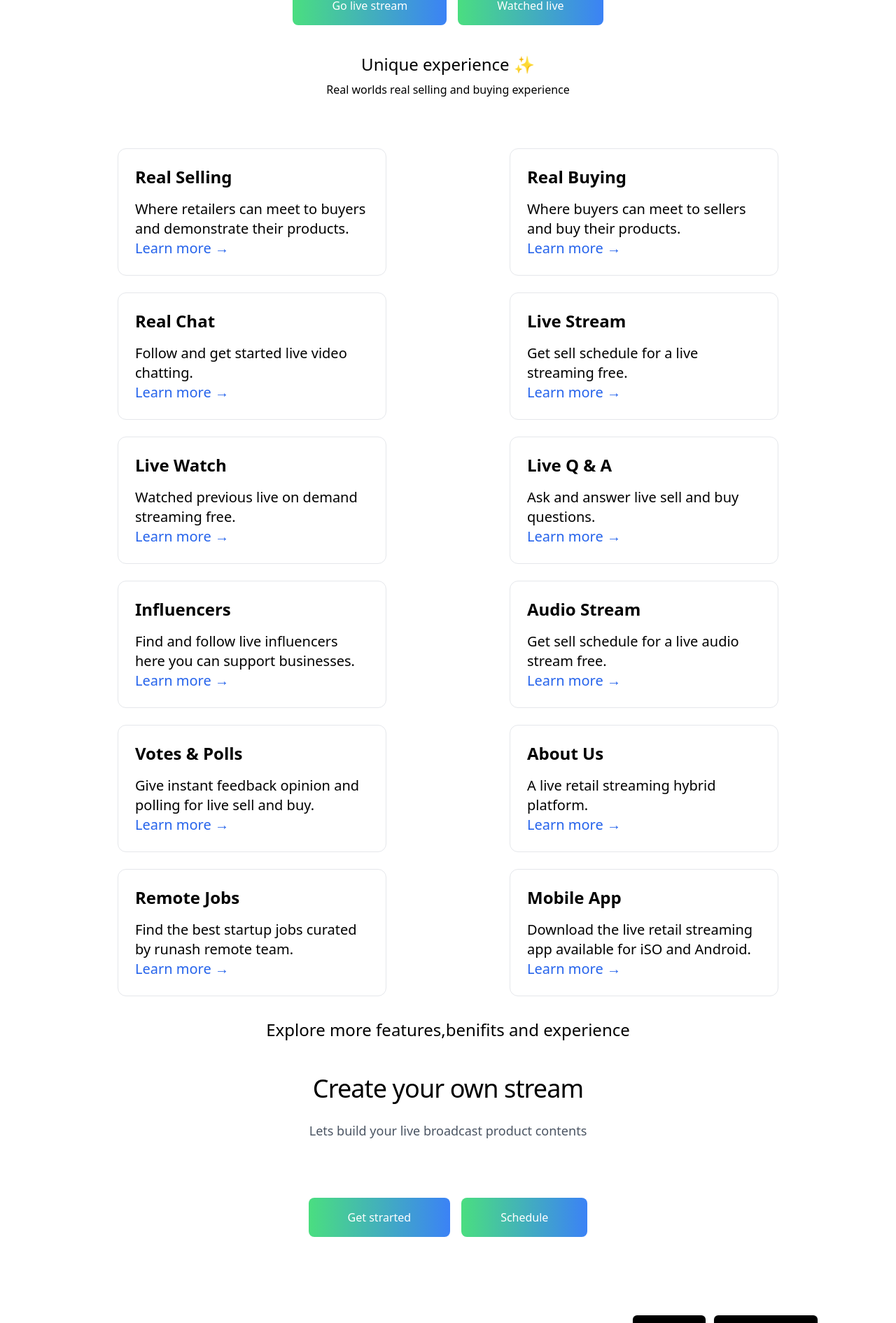
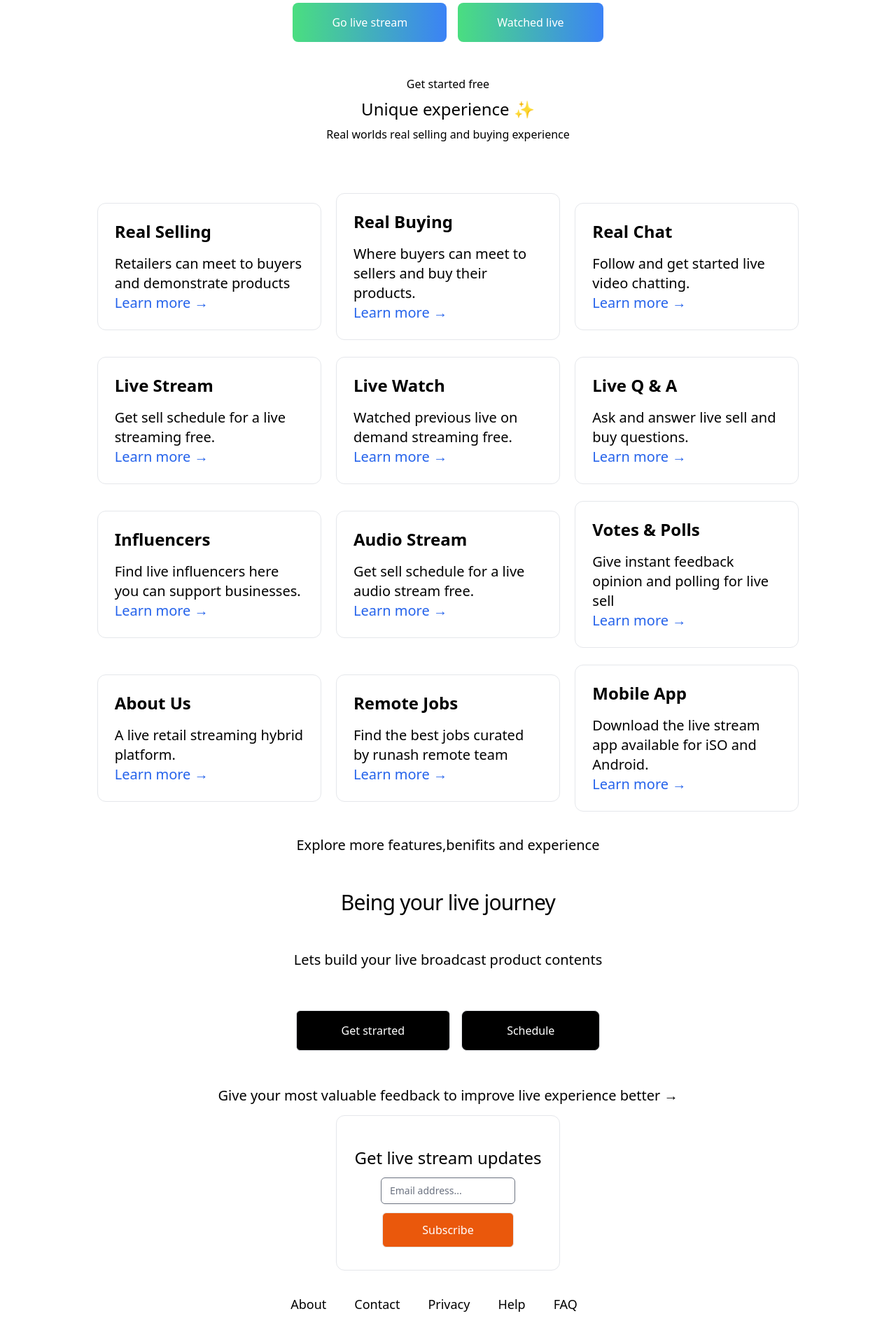
Before and after one commit to Vaibhavmurmu/nextjs13, a Next.js app: page / in a window 1280 px wide. Shown: the part 534-2425 px from the top of the page at 70% size. Built offline with nearby package versions, Linux system fonts and the light colour scheme.

Commit message:
Change to be committed

```diff
--- a/pages/index.js
+++ b/pages/index.js
@@ -15,21 +15,24 @@ export default function Index() {
       <main className="mt-16 flex w-full flex-1 flex-col items-center justify-centre px-20 text-center ">
         <card className="mt-14 w-100 rounded-xl border bg-white/40 backdrop-blur-md p-3 text-left hover:text-blue-600 focus:text-blue-600">
           <badage className="text-1xl font-normal mt-2">
-            <p className="text-1xl font-normal"><button className='bg-blue-600 text-white font-n py-1 px-3 rounded mt-0'>New</button> Introducing next generation and future of retail &rarr;</p>
+            <p className="text-1xl w-96 font-normal"><button className='bg-blue-600 text-white font-n py-1 px-3 rounded mt-0'>New</button> Introducing NextGen and future of retail &rarr;</p>
           </badage>
         </card>
-        <h1 className="mt-12 text-5xl font-bold tracking-tight sm:text-center sm:text-6xl">
+        <h1 className="mt-12 text-8xl font-bold tracking-tight sm:text-center sm:text-6xl">
           Live retail streaming<br />
           <a className="text-orange-600" href="https://nextjs.org">
             platform
           </a>
         </h1>
 
-        <p className="mt-12 text-lg leading-8 text-gray-600 sm:text-center">
-          Where the retailers build own made live streaming store.
+        <p className="mt-12 text-2xl bottom-2 sm:text-center">
+          Where the retailers build own made live streaming store
         </p>
         <Button />
-           <h1 className="mt-10 text-2xl font-b">
+           <p className='mt-12 text-0 bottom-2'>
+            Get started free
+           </p>
+           <h1 className="mt-2 text-2xl bottom-2">
                 <a className="text-black-600" href="https://nextjs.org">
                 Unique experience ✨
                 </a>
@@ -37,14 +40,14 @@ export default function Index() {
             <p className="mt-2 text-1xl bottom-2">
                 Real worlds real selling and buying experience
             </p>
-        <div className="mt-12 flex max-w-7xl flex-wrap items-center justify-around sm:w-full">
+        <div className="mt-12 flex max-w-5xl columns-3 flex-wrap items-center justify-around sm:w-full">
           <a
             href="https://nextjs.org/docs"
-            className="mt-6 w-96 rounded-xl border p-6 text-left focus:text-black shadow-lg shadow-white"
+            className="mt-6 w-80 rounded-xl border p-6 text-left focus:text-black shadow-lg shadow-white"
           >
             <h3 className="text-2xl font-bold">Real Selling</h3>
             <p className="mt-4 text-xl">
-              Where retailers can meet to buyers and demonstrate their products.
+              Retailers can meet to buyers and demonstrate products
               <br />
                 <Link href="/login">
                 <a className='text-blue-600'>Learn more &rarr;</a>
@@ -54,7 +57,7 @@ export default function Index() {
 
           <a
             href="https://nextjs.org/learn"
-            className="mt-6 w-96 rounded-xl border p-6 text-left focus:text-blue-600"
+            className="mt-6 w-80 rounded-xl border p-6 text-left focus:text-blue-600"
           >
             <h3 className="text-2xl font-bold">Real Buying</h3>
             <p className="mt-4 text-xl">
@@ -68,7 +71,7 @@ export default function Index() {
 
           <a
             href="https://github.com/vercel/next.js/tree/canary/examples"
-            className="mt-6 w-96 rounded-xl border p-6 text-left focus:text-blue-600"
+            className="mt-6 w-80 rounded-xl border p-6 text-left focus:text-blue-600"
           >
             <h3 className="text-2xl font-bold">Real Chat</h3>
             <p className="mt-4 text-xl">
@@ -82,7 +85,7 @@ export default function Index() {
 
           <a
             href="https://vercel.com/import"
-            className="mt-6 w-96 rounded-xl border p-6 text-left focus:text-blue-600"
+            className="mt-6 w-80 rounded-xl border p-6 text-left focus:text-blue-600"
           >
             <h3 className="text-2xl font-bold">Live Stream</h3>
             <p className="mt-4 text-xl">
@@ -95,7 +98,7 @@ export default function Index() {
           </a>
           <a
             href="https://vercel.com/import"
-            className="mt-6 w-96 rounded-xl border p-6 text-left focus:text-blue-600"
+            className="mt-6 w-80 rounded-xl border p-6 text-left focus:text-blue-600"
           >
            <h3 className="text-2xl font-bold">Live Watch</h3>
             <p className="mt-4 text-xl">
@@ -108,7 +111,7 @@ export default function Index() {
           </a>
           <a
             href="https://vercel.com/import"
-            className="mt-6 w-96 rounded-xl border p-6 text-left focus:text-blue-600"
+            className="mt-6 w-80 rounded-xl border p-6 text-left focus:text-blue-600"
           >
             <h3 className="text-2xl font-bold">Live Q & A</h3>
             <p className="mt-4 text-xl">
@@ -121,11 +124,11 @@ export default function Index() {
             </a>
             <a
             href="https://vercel.com/import"
-            className="mt-6 w-96 rounded-xl border p-6 text-left focus:text-blue-600"
+            className="mt-6 w-80 rounded-xl border p-6 text-left focus:text-blue-600"
           >
             <h3 className="text-2xl font-bold">Influencers</h3>
             <p className="mt-4 text-xl">
-              Find and follow live influencers here you can support businesses.
+              Find live influencers here you can support businesses.
               <br />
                 <Link href="/register">
                 <a className='text-blue-600'>Learn more &rarr;</a>
@@ -134,7 +137,7 @@ export default function Index() {
           </a>
           <a
             href="https://vercel.com/import"
-            className="mt-6 w-96 rounded-xl border p-6 text-left focus:text-blue-600"
+            className="mt-6 w-80 rounded-xl border p-6 text-left focus:text-blue-600"
           >
             <h3 className="text-2xl font-bold">Audio Stream</h3>
             <p className="mt-4 text-xl">
@@ -147,11 +150,11 @@ export default function Index() {
             </a>
             <a
             href="https://vercel.com/import"
-            className="mt-6 w-96 rounded-xl border p-6 text-left focus:text-blue-600"
+            className="mt-6 w-80 rounded-xl border p-6 text-left focus:text-blue-600"
           >
             <h3 className="text-2xl font-bold">Votes & Polls</h3>
             <p className="mt-4 text-xl">
-              Give instant feedback opinion and polling for live sell and buy.
+              Give instant feedback opinion and polling for live sell
               <br />
                 <Link href="/register">
                 <a className='text-blue-600'>Learn more &rarr;</a>
@@ -160,7 +163,7 @@ export default function Index() {
             </a>
             <a
             href="https://vercel.com/"
-            className="mt-6 w-96 rounded-xl border p-6 text-left focus:text-blue-600"
+            className="mt-6 w-80 rounded-xl border p-6 text-left focus:text-blue-600"
           >
             <h3 className="text-2xl font-bold">About Us</h3>
             <p className="mt-4 text-xl">
@@ -173,11 +176,11 @@ export default function Index() {
             </a>
             <a
             href="https://vercel.com/import"
-            className="mt-6 w-96 rounded-xl border p-6 text-left focus:text-blue-600"
+            className="mt-6 w-80 rounded-xl border p-6 text-left focus:text-blue-600"
           >
             <h3 className="text-2xl font-bold">Remote Jobs</h3>
             <p className="mt-4 text-xl">
-              Find the best startup jobs curated by runash remote team.
+              Find the best jobs curated by runash remote team
               <br />
                 <Link href="/register">
                 <a className='text-blue-600'>Learn more &rarr;</a>
@@ -186,11 +189,11 @@ export default function Index() {
           </a>
           <a
             href="https://vercel.com/import"
-            className="mt-6 w-96 rounded-xl border p-6 text-left focus:text-blue-600"
+            className="mt-6 w-80 rounded-xl border p-6 text-left focus:text-blue-600"
           >
             <h3 className="text-2xl font-bold">Mobile App</h3>
             <p className="mt-4 text-xl">
-              Download the live retail streaming app available for iSO and Android.
+              Download the live stream app available for iSO and Android.
               <br />
                 <Link href="/register">
                 <a className='text-blue-600'>Learn more &rarr;</a>
@@ -198,35 +201,37 @@ export default function Index() {
             </p>
           </a>
         </div>
-        <p className="mt-8 text-2xl text-center text-black hover:text-black">
+        <p className="mt-8 text-xl leading-8 bottom-0 sm:text-center text-black hover:text-black">
           Explore more features,benifits and experience
         </p>
-        <h1 className="mt-12 text-1xl text-black font-n tracking-tight sm:text-center sm:text-4xl">
-            Create your own stream
+        <h1 className="mt-12 text-2xl text-black font-b tracking-tight sm:text-center sm:text-3xl">
+            Being your live journey
         </h1>
 
-        <p className="mt-6 text-lg leading-8 text-gray-600 sm:text-center">
+        <p className="mt-12 text-xl leading-8 bottom-0 sm:text-center">
           Lets build your live broadcast product contents
         </p>
-        <div className="flex gap-4 flex-cols-2 mt-10 max-w-2xl flex-wrap items-center justify-around">
-        <button className="bg-black text-white hover:text-orange-600 hover:bg-white hover:border-orange-600 font-medium py-4 px-14 rounded-lg mt-10 bg-gradient-to-r from-green-400 to-blue-500 hover:from-pink-500 hover:to-yellow-500">
+        <div className="flex gap-4 flex-wrap mt-4 items-center justify-around">
+        <button className="bg-black text-white hover:text-black hover:bg-white border hover:border-black font-medium py-4 px-16 rounded-md mt-10">
           <Link href="/register">
             <a>Get strarted</a>
          </Link>
         </button>
-        <button className="bg-black text-white hover:bg-white hover:text-orange-600 hover:border-orange-600 font-medium py-4 px-14 rounded-lg mt-10 bg-gradient-to-r from-green-400 to-blue-500 hover:from-pink-500 hover:to-yellow-500">
+        <button className="bg-black text-white hover:bg-white hover:text-black border hover:border-black font-medium py-4 px-16 rounded-lg mt-10">
           <Link href="/register">
             <a>Schedule</a>
           </Link>
         </button>
         </div>
-        <Cta />
-        <div className="mt-3 flex max-w-full flex-wrap item-centre rounded-xl border justify-around bg-shadow-lg sm:w-full py-8">
+        <p className='mt-12 text-xl sm:text-center leading-8 bottom-0'>
+          <a>Give your most valuable feedback to improve live experience better &rarr;</a>
+        </p>
+        <div className="mt-3 flex max-w-80 flex-wrap item-centre rounded-xl border justify-around bg-shadow-xl sm:w-full py-8">
           <p className="mt-3 text-2xl text-bold">
             Get live stream updates
           </p>
-          <input className=" mt-3 w-48 text-sm hover:border-balck border rounded-md py-2 pl-10" type="search" aria-label="Email address" placeholder="Email address..."></input>
-          <button className="mt-3 bg-black text-white hover:bg-orange-600 hover:text-white font-b py-3 px-14 border rounded-md">Subscribe</button>
+          <input className=" mt-3 w-48 text-sm rounded-md" type="search" placeholder="Email address..."></input>
+          <button className="mt-3 bg-orange-600 text-white hover:bg-white hover:text-orange-600 font-b py-3 px-14 border hover:border-orange-600 rounded-md">Subscribe</button>
         </div>
       </main>
     </div>
--- a/pages/sell.js
+++ b/pages/sell.js
@@ -17,9 +17,9 @@ export default function Sell() {
           </text>
           </card>
         <h1 className="mt-12 text-6xl font-bold">
-          Build your own live{' '}<br />
+          Let's build your own{' '}<br />
           <a className="text-orange-600" href="https://nextjs.org">
-           streaming.
+           live stream
           </a>
         </h1>
 
```
Also changed, not shown: components/Navbar.js (+5 -2 lines).
